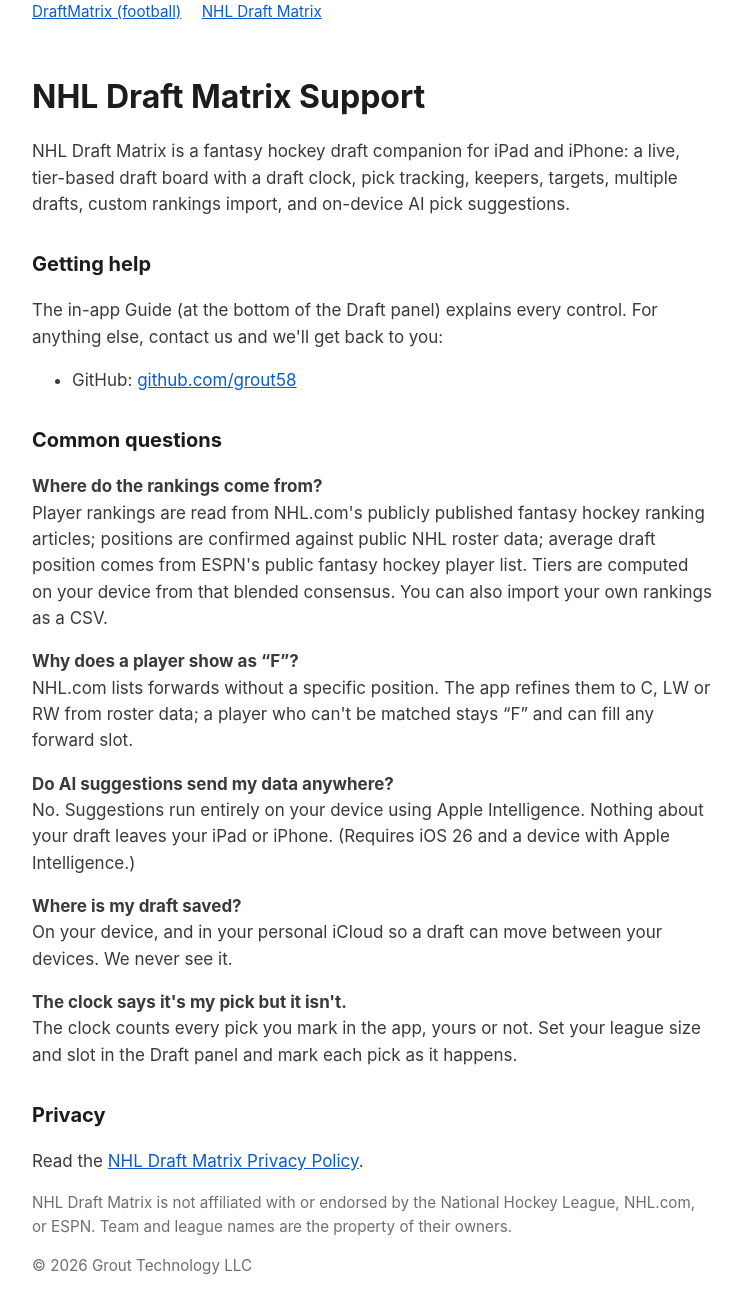
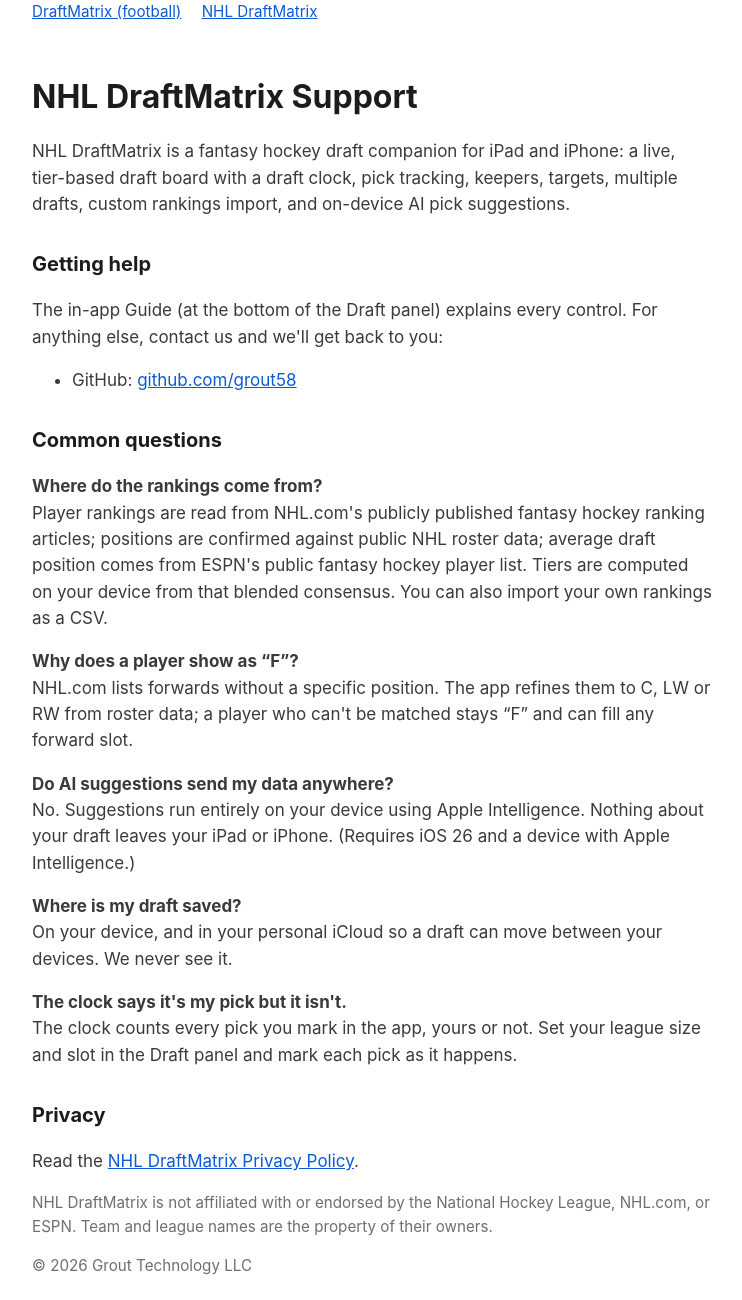
Before and after one commit to grout58/draftmatrix-site, a plain HTML site: page hockey.html in a window 1280 px wide. Shown: the whole page, without its empty margins (268-1010 px from the left). Drawn offline with Linux system fonts and the light colour scheme.

Commit message:
Hockey app is named NHL DraftMatrix

```diff
--- a/hockey.html
+++ b/hockey.html
@@ -3,7 +3,7 @@
 <head>
 <meta charset="utf-8">
 <meta name="viewport" content="width=device-width, initial-scale=1">
-<title>NHL Draft Matrix — Support</title>
+<title>NHL DraftMatrix — Support</title>
 <style>
   body { font: 17px/1.55 -apple-system, BlinkMacSystemFont, "Helvetica Neue", Helvetica, Arial, sans-serif; color: #1c1c1e; margin: 0; padding: 0 20px 60px; background: #fff; }
   main { max-width: 680px; margin: 0 auto; }
@@ -18,9 +18,9 @@
 </head>
 <body>
 <main>
-  <nav class="muted"><a href="index.html">DraftMatrix (football)</a> <a href="hockey.html">NHL Draft Matrix</a></nav>
-  <h1>NHL Draft Matrix Support</h1>
-  <p>NHL Draft Matrix is a fantasy hockey draft companion for iPad and iPhone: a live, tier-based draft board with a draft clock, pick tracking, keepers, targets, multiple drafts, custom rankings import, and on-device AI pick suggestions.</p>
+  <nav class="muted"><a href="index.html">DraftMatrix (football)</a> <a href="hockey.html">NHL DraftMatrix</a></nav>
+  <h1>NHL DraftMatrix Support</h1>
+  <p>NHL DraftMatrix is a fantasy hockey draft companion for iPad and iPhone: a live, tier-based draft board with a draft clock, pick tracking, keepers, targets, multiple drafts, custom rankings import, and on-device AI pick suggestions.</p>
 
   <h2>Getting help</h2>
   <p>The in-app Guide (at the bottom of the Draft panel) explains every control. For anything else, contact us and we'll get back to you:</p>
@@ -34,8 +34,8 @@
   <p><strong>The clock says it's my pick but it isn't.</strong><br>The clock counts every pick you mark in the app, yours or not. Set your league size and slot in the Draft panel and mark each pick as it happens.</p>
 
   <h2>Privacy</h2>
-  <p>Read the <a href="hockey-privacy.html">NHL Draft Matrix Privacy Policy</a>.</p>
-  <p class="muted">NHL Draft Matrix is not affiliated with or endorsed by the National Hockey League, NHL.com, or ESPN. Team and league names are the property of their owners.</p>
+  <p>Read the <a href="hockey-privacy.html">NHL DraftMatrix Privacy Policy</a>.</p>
+  <p class="muted">NHL DraftMatrix is not affiliated with or endorsed by the National Hockey League, NHL.com, or ESPN. Team and league names are the property of their owners.</p>
   <p class="muted">© 2026 Grout Technology LLC</p>
 </main>
 </body>
```
Also changed, not shown: hockey-privacy.html (+5 -5 lines), index.html (+1 -1 lines).
